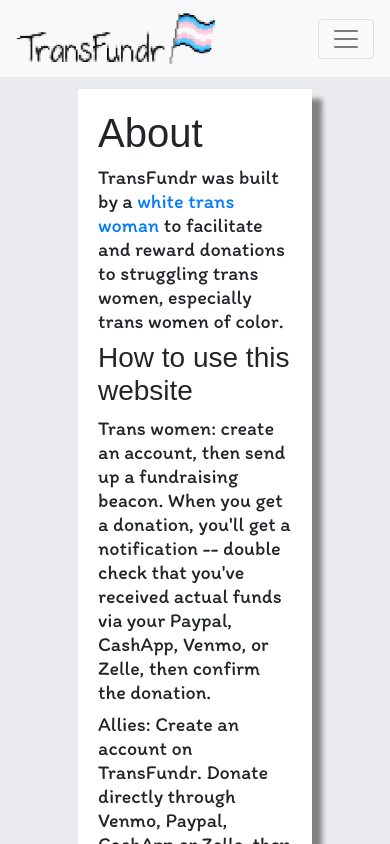
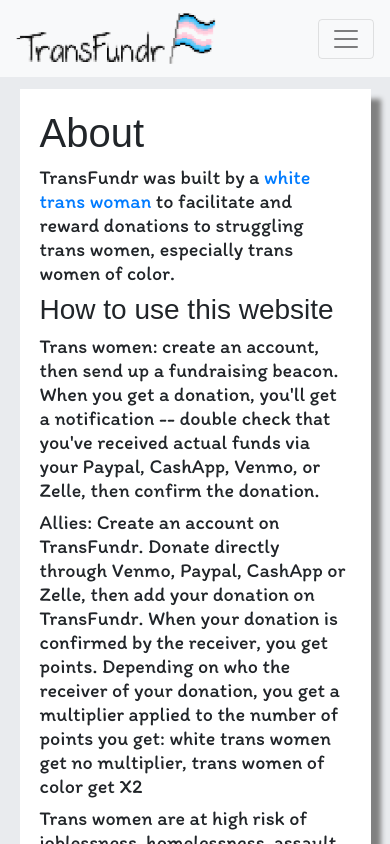
Before and after one commit to LucySuddenly/transfundr-frontend, a React (Create React App) app: page /about in a window 390 px wide. Shown: the top 844 px of the page. Built offline with nearby package versions, Linux system fonts and the light colour scheme; a web font is replaced by a local one.

Commit message:
styling change for mobile

```diff
--- a/src/App.css
+++ b/src/App.css
@@ -8,15 +8,6 @@
 }
 
 
-.standaloneform {
-    margin-left: 20%;
-    margin-right: 20%;
-    margin-top: 3%;
-    background-color: white;
-    padding: 20px;
-    position: relative;
-    box-shadow: 10px 10px 5px grey;
-}
 
 
 .hidden {
@@ -162,6 +153,17 @@ body {
         display: flex;
         justify-content: center;
     }
+
+    .standaloneform {
+        margin-left: 5%;
+        margin-right: 5%;
+        margin-top: 3%;
+        background-color: white;
+        padding: 20px;
+        position: relative;
+        box-shadow: 10px 10px 5px grey;
+    }
+
 }
 
 @media only screen and (min-width: 769px){
@@ -182,4 +184,15 @@ body {
         background-color: rgb(248, 249, 250)
     }
 
+    .standaloneform {
+        margin-left: 20%;
+        margin-right: 20%;
+        margin-top: 3%;
+        background-color: white;
+        padding: 20px;
+        position: relative;
+        box-shadow: 10px 10px 5px grey;
+    }
+
+
 }
```
